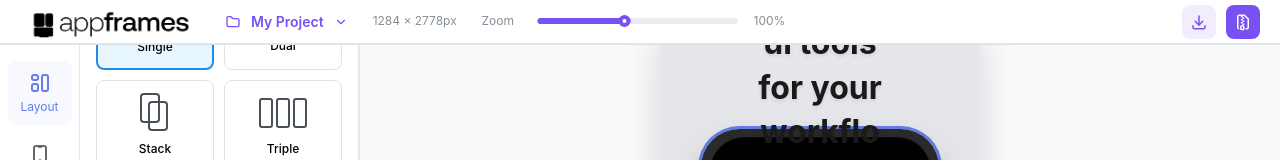
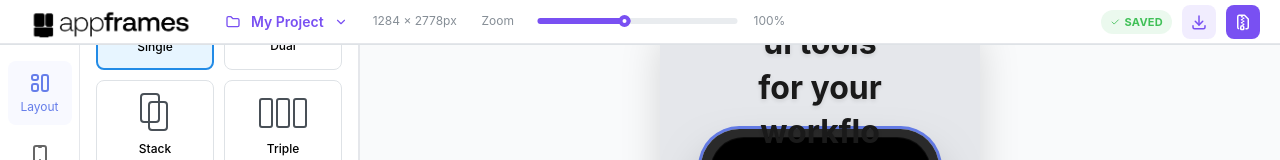
Before and after one commit to papayaah/appframes, a Next.js app: page / in a window 1280 px wide. Both pictures are taken after a click on the element 112 px from the left and 725 px from the top of the page. Shown: the top 160 px of the page. Built offline with nearby package versions, Linux system fonts and the light colour scheme.

Commit message:
completed local persistence

```diff
--- a/components/AppFrames/AppFrames.tsx
+++ b/components/AppFrames/AppFrames.tsx
@@ -36,6 +36,7 @@ export function AppFrames() {
     deleteProject,
     renameProject,
     getAllProjects,
+    saveStatus,
   } = useFrames();
 
   const [navWidth, setNavWidth] = useState(360); // Rail (80) + Panel (~280)
@@ -288,6 +289,7 @@ export function AppFrames() {
           onRenameProject={renameProject}
           onDeleteProject={deleteProject}
           onGetAllProjects={getAllProjects}
+          saveStatus={saveStatus}
         />
       </AppShell.Header>
 
--- a/components/AppFrames/FramesContext.tsx
+++ b/components/AppFrames/FramesContext.tsx
@@ -137,6 +137,7 @@ interface FramesContextType {
   currentProjectName: string;
   screensByCanvasSize: Record<string, Screen[]>;
   currentCanvasSize: string;
+  saveStatus: 'idle' | 'saving' | 'saved' | 'error';
   // Sidebar state
   sidebarTab: string;
   setSidebarTab: (tab: string) => void;
@@ -201,11 +202,17 @@ export function FramesProvider({ children }: { children: ReactNode }) {
     setMediaCache(prev => ({ ...prev, [mediaId]: url }));
   }, []);
 
+  // Track save status
+  const [saveStatus, setSaveStatus] = useState<'idle' | 'saving' | 'saved' | 'error'>('idle');
+
   // Initialize persistence hook with error handling
   const { debouncedSave } = usePersistence({
     debounceMs: 500,
     maxRetries: 1,
     retryDelayMs: 1000,
+    onStatusChange: (status) => {
+      setSaveStatus(status);
+    },
     onError: (error) => {
       console.error('Persistence error:', error);
 
@@ -844,6 +851,7 @@ export function FramesProvider({ children }: { children: ReactNode }) {
         currentProjectName,
         screensByCanvasSize,
         currentCanvasSize,
+        saveStatus,
         sidebarTab,
         setSidebarTab,
         sidebarPanelOpen,
--- a/components/AppFrames/Header.tsx
+++ b/components/AppFrames/Header.tsx
@@ -1,8 +1,8 @@
 'use client';
 
 import Image from 'next/image';
-import { Group, Text, ActionIcon, Box, Slider, Tooltip, Menu, Button, Modal, TextInput, Stack } from '@mantine/core';
-import { IconDownload, IconFileZip, IconChevronDown, IconPlus, IconEdit, IconTrash, IconFolder } from '@tabler/icons-react';
+import { Group, Text, ActionIcon, Box, Slider, Tooltip, Menu, Button, Modal, TextInput, Stack, Badge } from '@mantine/core';
+import { IconDownload, IconFileZip, IconChevronDown, IconPlus, IconEdit, IconTrash, IconFolder, IconCheck, IconAlertCircle } from '@tabler/icons-react';
 import { useState, useEffect } from 'react';
 import type { Project } from '@/lib/PersistenceDB';
 
@@ -21,6 +21,8 @@ interface HeaderProps {
   onRenameProject?: (newName: string) => Promise<void>;
   onDeleteProject?: (projectId: string) => Promise<void>;
   onGetAllProjects?: () => Promise<Project[]>;
+  // Save status
+  saveStatus?: 'idle' | 'saving' | 'saved' | 'error';
 }
 
 export function Header({
@@ -37,6 +39,7 @@ export function Header({
   onRenameProject,
   onDeleteProject,
   onGetAllProjects,
+  saveStatus = 'idle',
 }: HeaderProps) {
   const [projects, setProjects] = useState<Project[]>([]);
   const [showNewProjectModal, setShowNewProjectModal] = useState(false);
@@ -207,6 +210,33 @@ export function Header({
       </Group>
 
         <Group gap="xs">
+          {/* Save Status Indicator */}
+          {saveStatus !== 'idle' && (
+            <Badge
+              size="xs"
+              variant="light"
+              color={
+                saveStatus === 'saving' ? 'blue' :
+                saveStatus === 'saved' ? 'green' :
+                'red'
+              }
+              leftSection={
+                saveStatus === 'saved' ? <IconCheck size={10} /> :
+                saveStatus === 'error' ? <IconAlertCircle size={10} /> :
+                null
+              }
+              style={{
+                padding: '4px 8px',
+                fontSize: '11px',
+                height: 'auto',
+              }}
+            >
+              {saveStatus === 'saving' ? 'Saving...' :
+               saveStatus === 'saved' ? 'Saved' :
+               'Error'}
+            </Badge>
+          )}
+
           <Tooltip label={`Download${selectedCount > 1 ? ` (${selectedCount} screens)` : ''}`}>
             <ActionIcon
               size="lg"
--- a/hooks/usePersistence.ts
+++ b/hooks/usePersistence.ts
@@ -1,22 +1,35 @@
-import { useEffect, useRef, useCallback } from 'react';
+import { useEffect, useRef, useCallback, useState } from 'react';
 
 interface UsePersistenceOptions {
   debounceMs?: number;  // Default: 500ms
   onError?: (error: Error) => void;
   maxRetries?: number;  // Default: 1
   retryDelayMs?: number;  // Default: 1000ms
+  onStatusChange?: (status: 'idle' | 'saving' | 'saved' | 'error') => void;
 }
 
 export function usePersistence(options: UsePersistenceOptions = {}) {
-  const { debounceMs = 500, onError, maxRetries = 1, retryDelayMs = 1000 } = options;
+  const { debounceMs = 500, onError, maxRetries = 1, retryDelayMs = 1000, onStatusChange } = options;
   const saveTimeoutRef = useRef<NodeJS.Timeout | null>(null);
   const pendingSaveRef = useRef<(() => Promise<void>) | null>(null);
+  const [saveStatus, setSaveStatus] = useState<'idle' | 'saving' | 'saved' | 'error'>('idle');
 
   // Helper function to execute save with retry logic
   const executeSaveWithRetry = useCallback(async (saveFn: () => Promise<void>, retriesLeft: number = maxRetries) => {
+    setSaveStatus('saving');
+    onStatusChange?.('saving');
+
     try {
       await saveFn();
       pendingSaveRef.current = null;
+      setSaveStatus('saved');
+      onStatusChange?.('saved');
+
+      // Auto-hide "Saved" status after 2 seconds
+      setTimeout(() => {
+        setSaveStatus('idle');
+        onStatusChange?.('idle');
+      }, 2000);
     } catch (error) {
       const err = error as Error;
 
@@ -28,6 +41,8 @@ export function usePersistence(options: UsePersistenceOptions = {}) {
       // If quota error, don't retry - just report it
       if (isQuotaError) {
         console.error('Storage quota exceeded:', err);
+        setSaveStatus('error');
+        onStatusChange?.('error');
         onError?.(new Error('QUOTA_EXCEEDED'));
         pendingSaveRef.current = null;
         return;
@@ -45,11 +60,13 @@ export function usePersistence(options: UsePersistenceOptions = {}) {
       } else {
         // No more retries, report the error
         console.error('Save failed after all retries:', err);
+        setSaveStatus('error');
+        onStatusChange?.('error');
         onError?.(err);
         pendingSaveRef.current = null;
       }
     }
-  }, [maxRetries, retryDelayMs, onError]);
+  }, [maxRetries, retryDelayMs, onError, onStatusChange]);
 
   // Debounced save function
   const debouncedSave = useCallback((saveFn: () => Promise<void>) => {
@@ -83,5 +100,5 @@ export function usePersistence(options: UsePersistenceOptions = {}) {
     };
   }, [onError]);
 
-  return { debouncedSave };
+  return { debouncedSave, saveStatus };
 }
```
Also changed, not shown: .kiro/specs/state-persistence/tasks.md.
